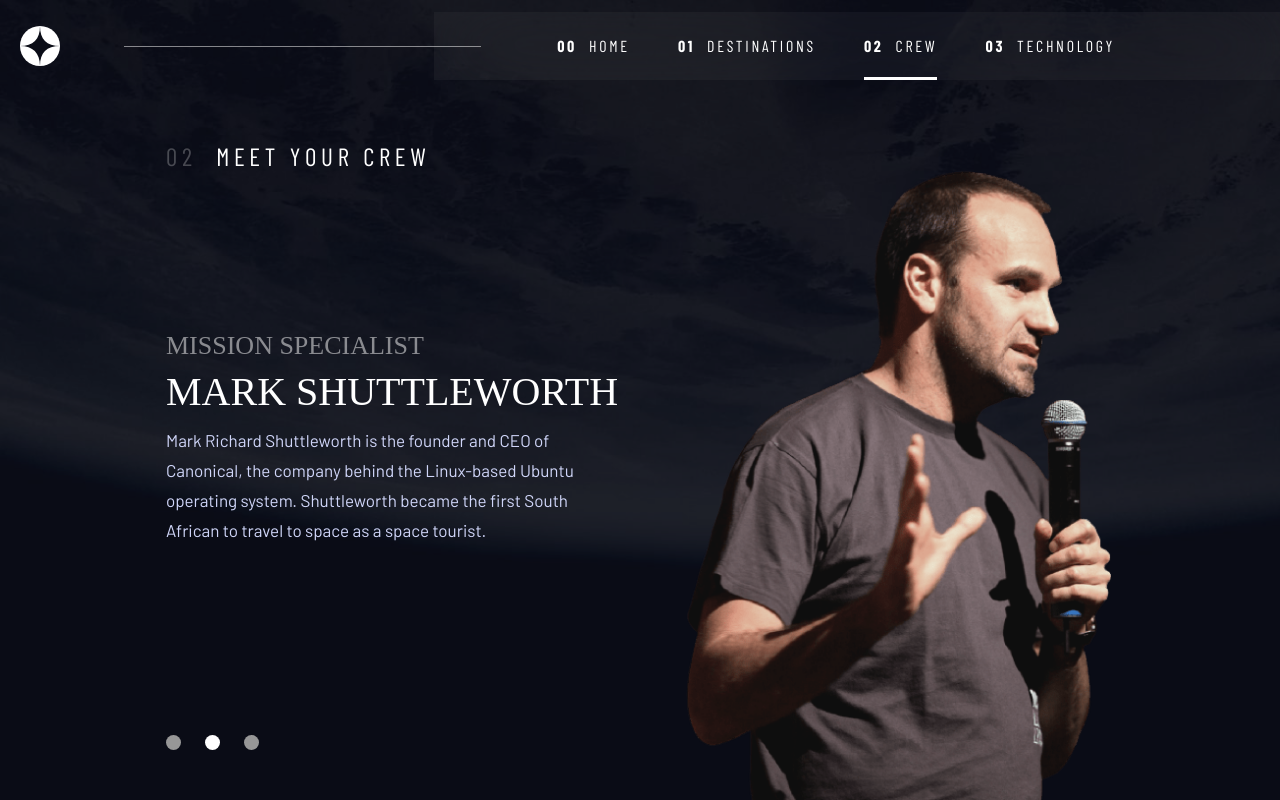
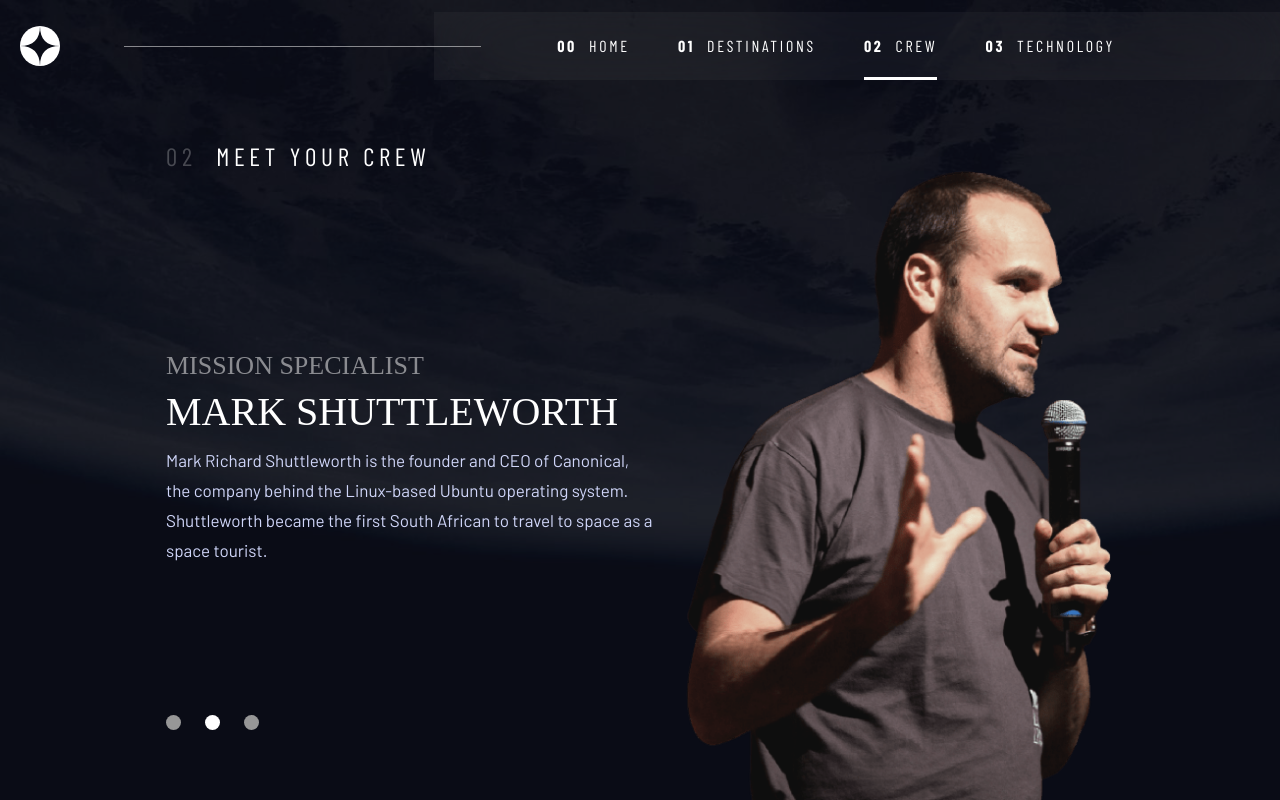
Before and after one commit to A-Awad1/Space-Tourism-Website, a Vue app: page /crew in a window 1280 px wide. Built offline with nearby package versions, Linux system fonts and the light colour scheme; a web font is replaced by a local one.

Commit message:
update crew view responsive

```diff
--- a/src/views/CrewView.vue
+++ b/src/views/CrewView.vue
@@ -205,7 +205,7 @@
         }
         @include xLarge {
           margin: 0 {
-            bottom: 50px;
+            bottom: 70px;
           }
         }
       }
@@ -235,6 +235,11 @@
         grid-area: 2 / 1 / span 1 / span 1;
         align-items: flex-start;
         width: min-content;
+      }
+      @include smallHeight {
+        @include xLarge {
+          width: auto;
+        }
       }
       span {
         color: #fff;
@@ -304,7 +309,7 @@
           font-size: 18px;
           max-width: 444px;
           line-height: 3.5ex;
-          height: calc(3.5ex * 5);
+          height: calc(3.5ex * 3);
           text: {
             align: start;
             wrap: wrap;
@@ -319,6 +324,7 @@
           }
           @include xLarge {
             font-size: 17px;
+            max-width: none;
           }
         }
       }
```
